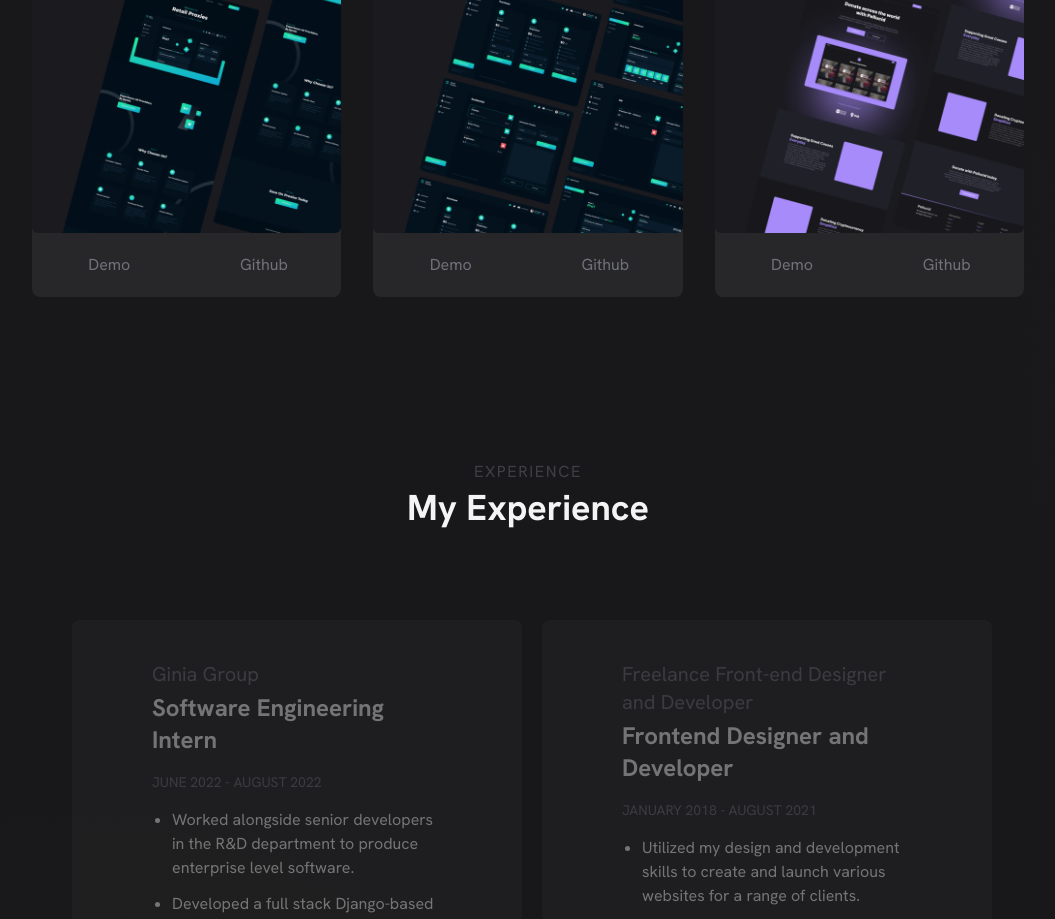
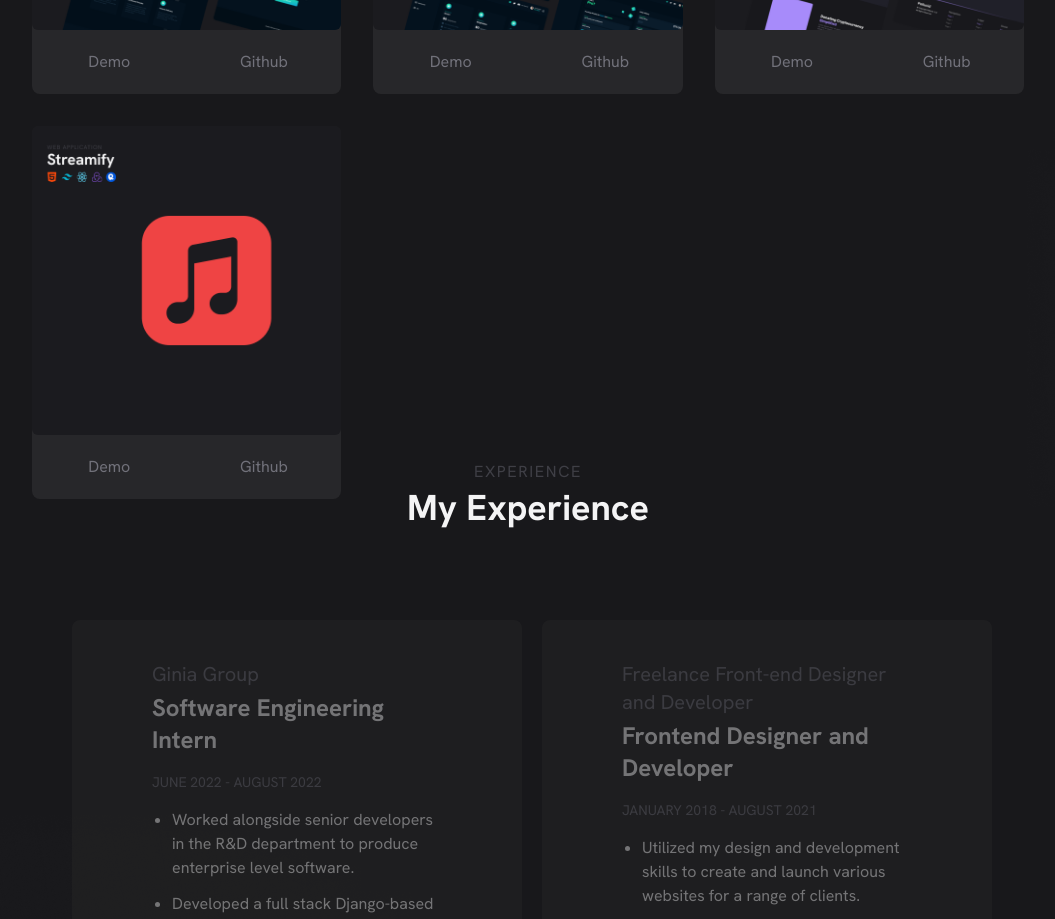
Before and after one commit to rchung29/react-portfolio, a React (Create React App) app: page / in a window 1280 px wide. Shown: the part 2040-2959 px from the top of the page, without its empty margins (112-1167 px from the left). Built offline with nearby package versions, Linux system fonts and the light colour scheme.

Commit message:
added streamify

```diff
--- a/src/components/MyProjects.jsx
+++ b/src/components/MyProjects.jsx
@@ -2,6 +2,7 @@ import React from 'react'
 import RetaiLanding from "../assets/RetailLanding.png";
 import RetaiDashboard from "../assets/RetailDashboard.png";
 import PellucidLanding from "../assets/PellucidLanding.png";
+import Streamify from "../assets/Streamify.png";
 import { motion } from "framer-motion";
 
 const MyProjects = () => {
@@ -23,6 +24,12 @@ const MyProjects = () => {
       src: PellucidLanding,
       link: "https://beautiful-taffy-cd52d4.netlify.app/",
       git: "https://github.com/rchung29/pellucid-landing",
+    },
+    {
+      id: 4,
+      src: Streamify,
+      link: "https://beautiful-taffy-cd52d4.netlify.app/",
+      git: "https://github.com/rchung29/spotify-clone",
     },
   ]
   return (
```
Also changed, not shown: src/assets/Streamify.png (added).
